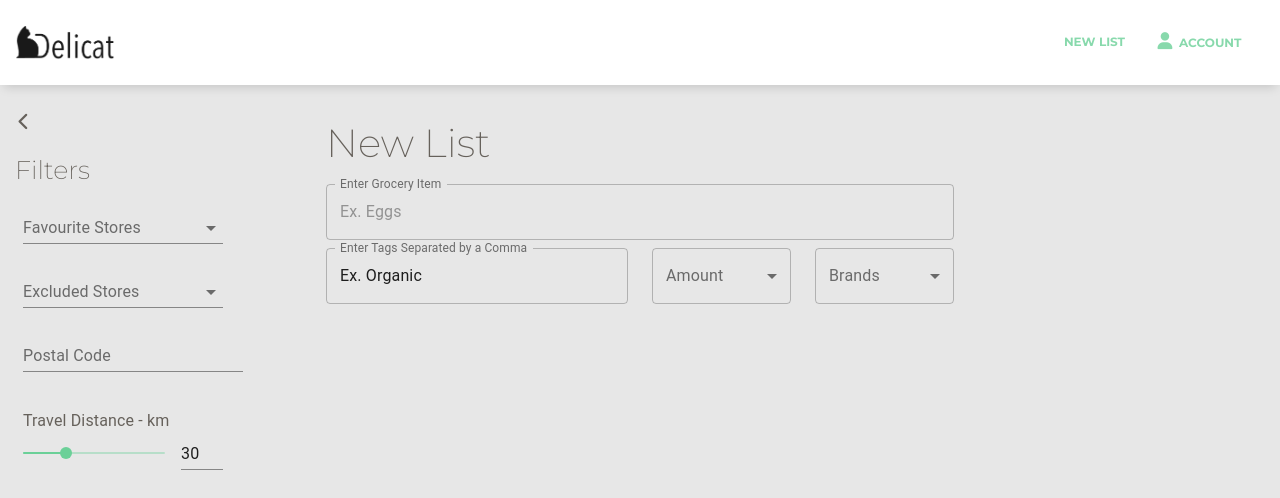
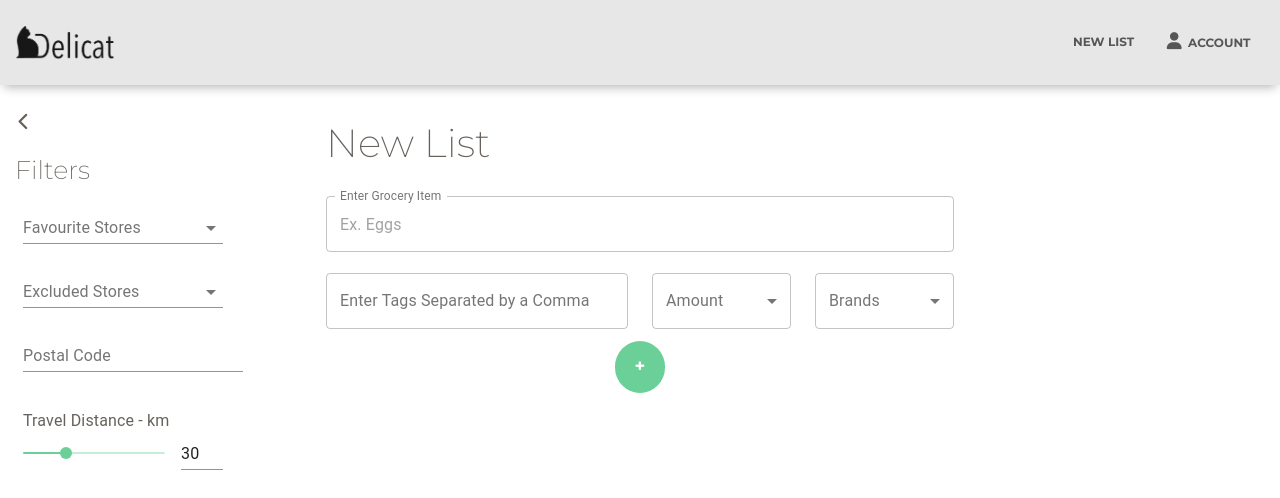
Before and after one commit to imckechn/Delicat, a React app in the folder frontend/: page /new-list in a window 1280 px wide. Built offline with nearby package versions, Linux system fonts and the light colour scheme.

Commit message:
Small changes to nav and changes to new list page

```diff
--- a/frontend/src/assets/css/style.css
+++ b/frontend/src/assets/css/style.css
@@ -1,17 +1,19 @@
+/*success colour: #6bd098, hover: #28a745*/
 .navItem {
-    color:#6bd098
+    color: #333333
 }
 
 .navItem:hover {
-    color:#28a745
+    color: black
 }
 
 .navbar-nav {
     padding-right: 1%;
 }
 
-body {
-    background-color: #e7e7e7;
+.navbar {
+    background: #e7e7e7;
+    box-shadow: 0 6px 10px -4px rgb(0 0 0 / 30%)
 }
 
 #postal {
@@ -24,10 +26,28 @@ body {
     margin: 8px;
 }
 
-.groceryItemComp {
-    margin: 1%;
+.groceryItem {
+    margin-top: 2%;
+    margin-bottom: 2%;
 }
-.groceryItemComp2 {
+
+.groceryInputbox {
+    margin-bottom: 2%;
+}
+
+.groceryItemTags {
     margin-right: 2%;
     width: 100%
 }
+
+.btn-icon {
+    border-radius: 50%;
+    text-align: center;
+    font-size: large;
+}
+
+.center {
+    width:100%;
+    display: flex;
+    justify-content: center;
+}
--- a/frontend/src/components/FilterPanel.js
+++ b/frontend/src/components/FilterPanel.js
@@ -31,8 +31,9 @@ export class FilterPanel extends React.Component {
 
     return (
       <ThemeProvider theme={theme}>
+        <div className="filterPanel">
           {this.state.isPanelOpen ?
-        <>
+          <div>
             <br></br>
             <i class="fa fa-chevron-left fa-lg" color="default" onClick={this.toggle} ></i>
             <br></br>
@@ -43,13 +44,14 @@ export class FilterPanel extends React.Component {
             </form>
             <br></br>
             <GetDistanceFilter/>
-        </>
+          </div>
           :
           <>
             <br></br>
             <i class="fa fa-chevron-right fa-lg" color="default" onClick={this.toggle}></i>
           </>
           }
+        </div>
       </ThemeProvider>
     );
   }
--- a/frontend/src/components/IndexNavbar.js
+++ b/frontend/src/components/IndexNavbar.js
@@ -33,7 +33,7 @@ export class IndexNavbar extends React.Component {
             {loggedIn ?
               <>
               <UncontrolledDropdown nav inNavbar>
-                <DropdownToggle aria-expanded={false} aria-haspopup={true} caret data-toggle="dropdown" nav onClick={(e) => e.preventDefault()} role="button" >
+                <DropdownToggle aria-expanded={false} aria-haspopup={true} data-toggle="dropdown" nav onClick={(e) => e.preventDefault()} role="button" >
                   <p className="navItem">
                     <i className="fa fa-user fa-2x"/>
                     Account
--- a/frontend/src/components/ListItem.js
+++ b/frontend/src/components/ListItem.js
@@ -1,6 +1,6 @@
 import React from "react";
 import TextField from '@material-ui/core/TextField';
-import { FormControl, InputLabel, Select, ThemeProvider, createMuiTheme, Grid } from '@material-ui/core/';
+import { FormControl, InputLabel, Select, ThemeProvider, createMuiTheme, Grid} from '@material-ui/core/';
 
 export class ListItem extends React.Component {
   render() {
@@ -18,6 +18,7 @@ export class ListItem extends React.Component {
     return (
       <ThemeProvider theme={theme}>
         <div className="groceryItem">
+          <div className="groceryInputbox">
             <TextField
               label="Enter Grocery Item"
               fullWidth
@@ -27,21 +28,21 @@ export class ListItem extends React.Component {
                 shrink: true,
               }}
               variant="outlined"
-          className="groceryItemComp"
             />
-        <br></br>
+          </div>
+          <div className="groceryInputbox">
             <Grid container spacing={3}>
               <Grid item xs={6}>
                 <TextField
                   label="Enter Tags Separated by a Comma"
-              defaultValue="Ex. Organic"
+                  placeholder="Ex. Organic"
                   variant="outlined"
                   fullWidth
-              className="groceryItemComp2"
+                  className="groceryItemTags"
                 />
               </Grid>
               <Grid item xs={3}>
-            <FormControl variant="outlined" className="groceryItemComp2">
+                <FormControl variant="outlined" className="groceryItemTags">
                   <InputLabel>Amount</InputLabel>
                   <Select
                     native
@@ -60,7 +61,7 @@ export class ListItem extends React.Component {
                 </FormControl>
               </Grid>
               <Grid item xs={3}>
-            <FormControl variant="outlined" className="groceryItemComp2">
+                <FormControl variant="outlined" className="groceryItemTags">
                   <InputLabel>Brands</InputLabel>
                   <Select
                     native
@@ -79,6 +80,7 @@ export class ListItem extends React.Component {
               </Grid>
             </Grid>
           </div>
+        </div>
       </ThemeProvider>
     );
   }
--- a/frontend/src/components/NewListPage.js
+++ b/frontend/src/components/NewListPage.js
@@ -3,9 +3,20 @@ import { Grid } from "@material-ui/core";
 import { IndexNavbar } from "./IndexNavbar";
 import { ListItem } from "./ListItem";
 import { FilterPanel } from "./FilterPanel";
-import { Container } from "reactstrap";
+import { Container, Button} from "reactstrap";
 
 export class NewListPage extends React.Component {
+  constructor() {
+    super();
+    this.state = {
+      numItems: 1,
+    }
+  }
+
+  addListItem = () => {
+    this.setState({ numItems: this.state.numItems + 1 })
+  }
+
   render() {
     return (
       <>
@@ -20,8 +31,12 @@ export class NewListPage extends React.Component {
           <Grid item xs={6}>
             <h2>New List</h2>
             <ListItem />
+            <div className="center">
+              <Button className="btn-icon" color="success" onClick={this.addListItem}>
+                +
+              </Button>
+            </div>
           </Grid>
-
         </Grid>
       </>
     );
```
Also changed, not shown: 1 other file. Lines whose indentation alone changed are shown as unchanged.
